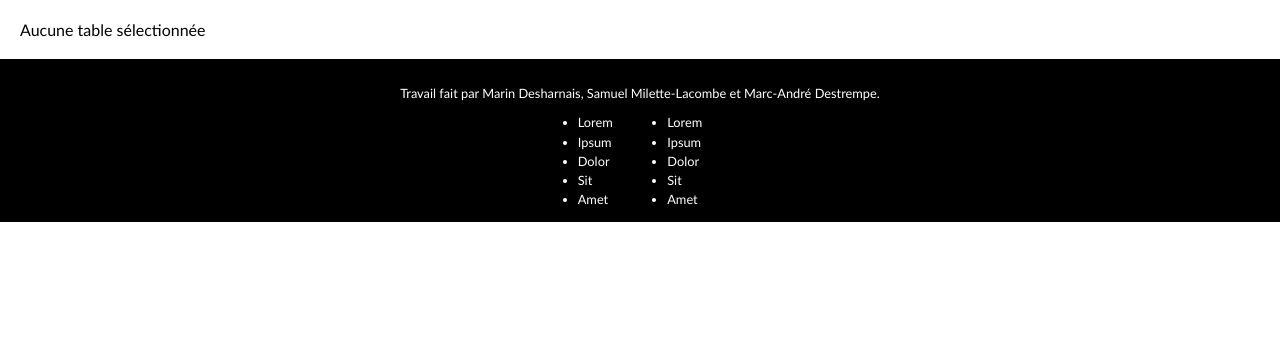
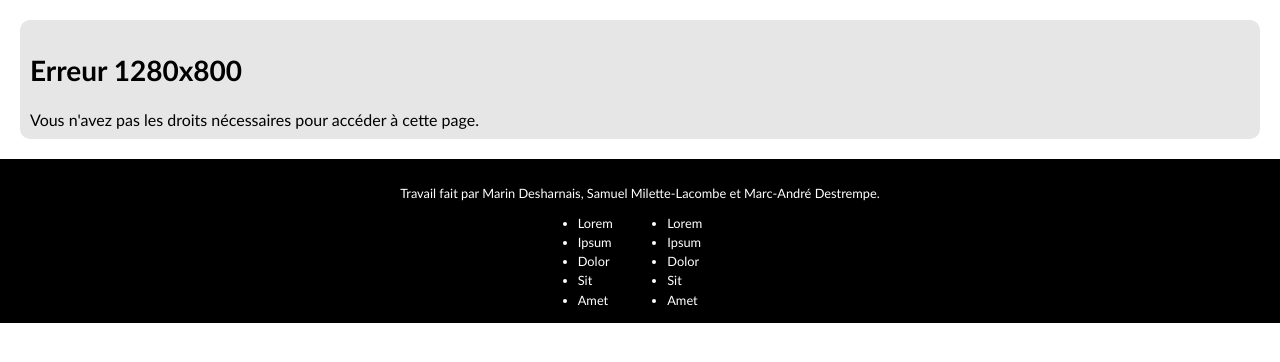
Before and after one commit to mdesharnais/mediatheque, a PHP site: page /drivingTable.php in a window 1280 px wide. Shown: the part 150-512 px from the top of the page. Run offline with PHP 8.4, Linux system fonts and the light colour scheme.

Commit message:
Ajoute un message d'erreur dans le cas où l'utilisateur ne dispose pas des droits nécessaires lors de l'affichage de la page drivingTable.php.
Modification de la classe User afin qu'un simple visiteur n'ait jamais
les droits demandés.

```diff
--- a/drivingTable.php
+++ b/drivingTable.php
@@ -27,6 +27,13 @@
 				else
 					echo "Aucune table sélectionnée";
 			}
+			else
+			{
+				echo '<div class="error">';
+				echo '    <h2>Erreur</h2>';
+				echo '    Vous n\'avez pas les droits nécessaires pour accéder à cette page.';
+				echo '</div>';
+			}
 			?>
 		</div>
 		<?php require('sharedFiles/footer.inc.php'); ?>
--- a/php/User.class.php
+++ b/php/User.class.php
@@ -133,7 +133,10 @@
 
 	public function haveRights($section, $rights)
 	{
-		return true;
+		if(is_null($this->getID()))
+			return false;
+		else
+			return true;
 	}
 }
 ?>
```
